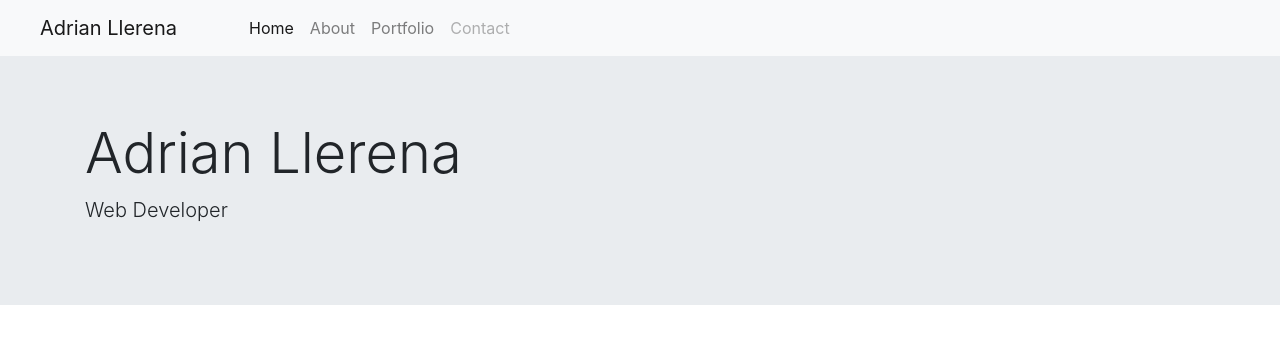
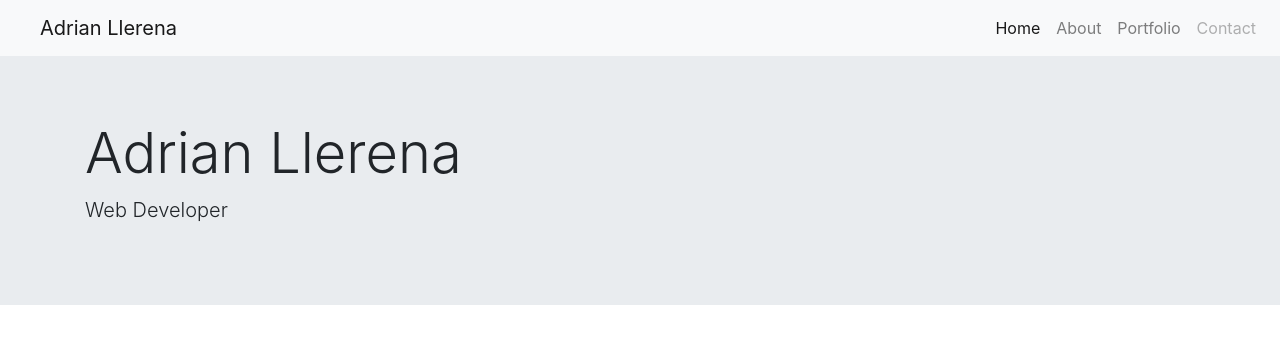
Before and after one commit to LeyLine/portfolio2, a plain HTML site: page index.html in a window 1280 px wide. Drawn offline with nearby package versions, Linux system fonts and the light colour scheme.

Commit message:
navbar collapse fixed

```diff
--- a/index.html
+++ b/index.html
@@ -17,7 +17,7 @@
       <button class="navbar-toggler" type="button" data-toggle="collapse" data-target="#navbarNavAltMarkup" aria-controls="navbarNavAltMarkup" aria-expanded="false" aria-label="Toggle navigation">
         <span class="navbar-toggler-icon"></span>
       </button>
-      <div class="collapse navbar-collapse" id="navbarNavAltMarkup">
+      <div class="collapse navbar-collapse justify-content-end" id="navbarNavAltMarkup">
         <div class="navbar-nav ml-5">
           <a class="nav-item nav-link active" href="#">Home <span class="sr-only">(current)</span></a>
           <a class="nav-item nav-link" href="#">About</a>
```
